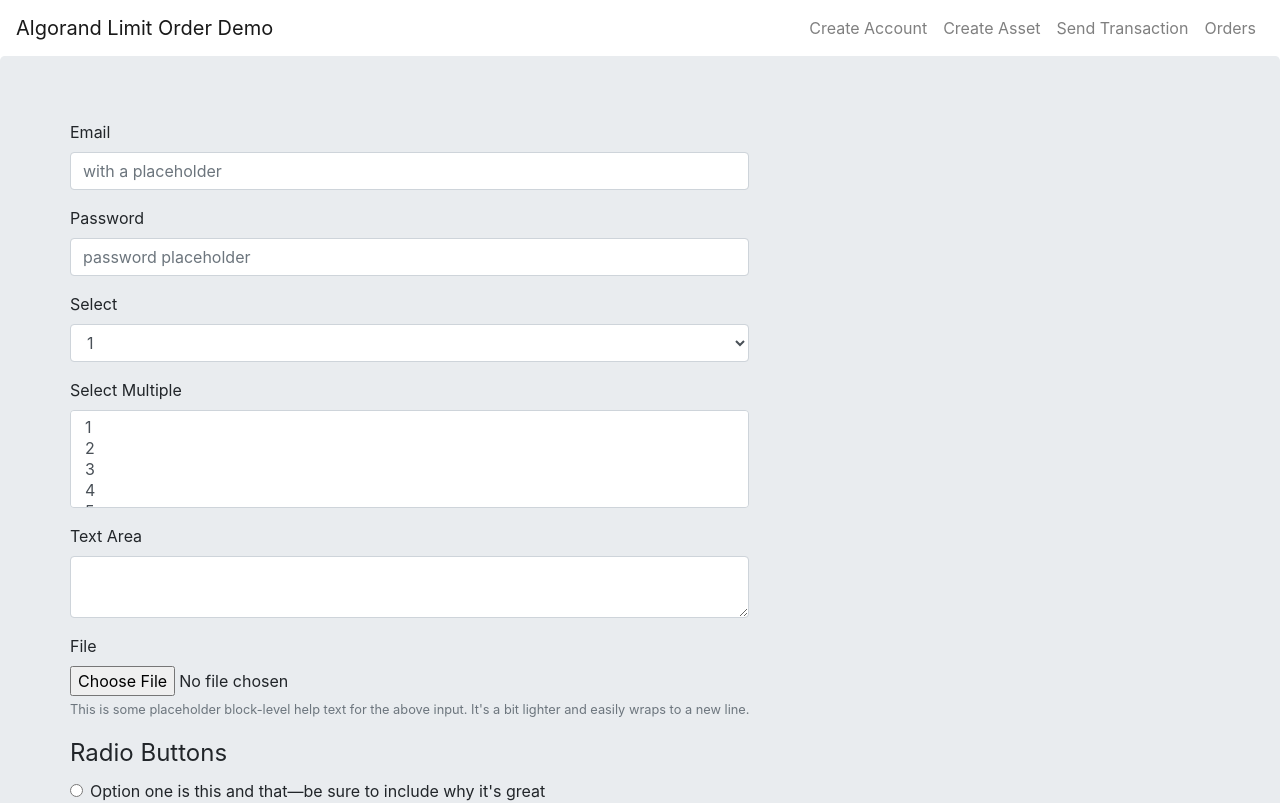
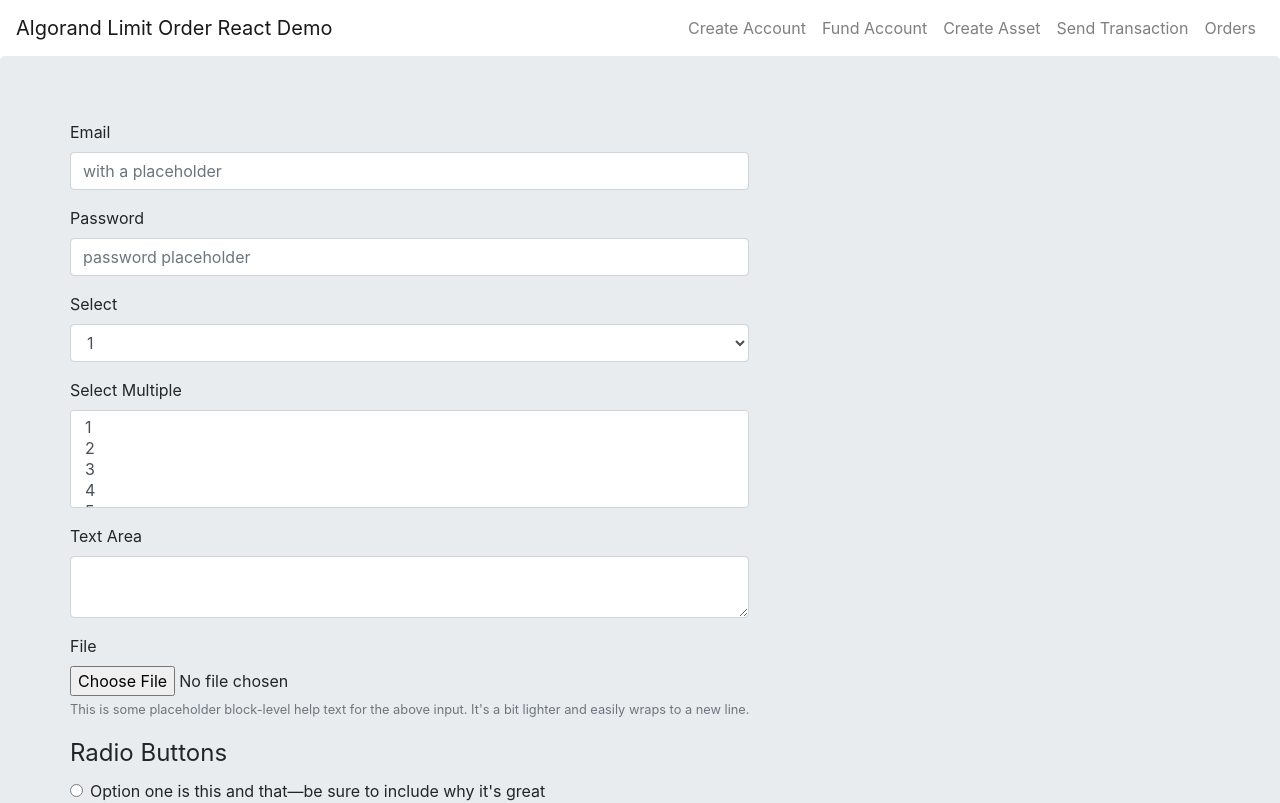
Before and after one commit to Mine77/algo-react-demo, a React (Create React App) app: page /asset in a window 1280 px wide. Shown: the top 803 px of the page. Built offline with nearby package versions, Linux system fonts and the light colour scheme.

Commit message:
update navbar

```diff
--- a/src/components/NavFrame.js
+++ b/src/components/NavFrame.js
@@ -14,10 +14,13 @@
     return (
         <div>
           <Navbar color="inverse" light expand="md">
-            <NavbarBrand href="/">Algorand Limit Order Demo</NavbarBrand>
+            <NavbarBrand href="/">Algorand Limit Order React Demo</NavbarBrand>
             <Nav className="ml-auto" navbar>
               <NavItem>
                 <NavLink href="/account">Create Account</NavLink>
+              </NavItem>
+              <NavItem>
+                <NavLink href="https://bank.testnet.algorand.network/" target="_blank">Fund Account</NavLink>
               </NavItem>
               <NavItem>
                 <NavLink href="/asset">Create Asset</NavLink>
```
